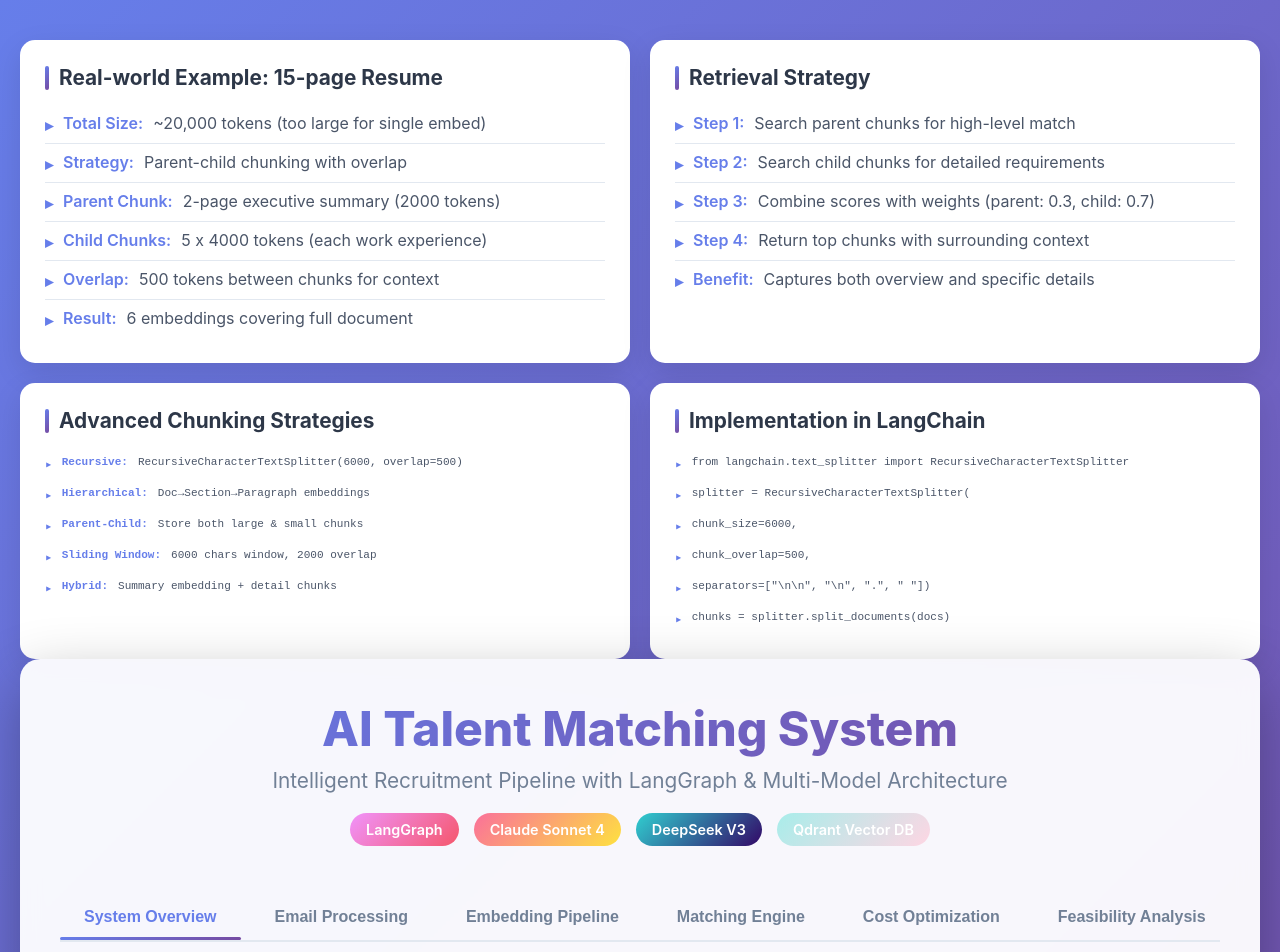
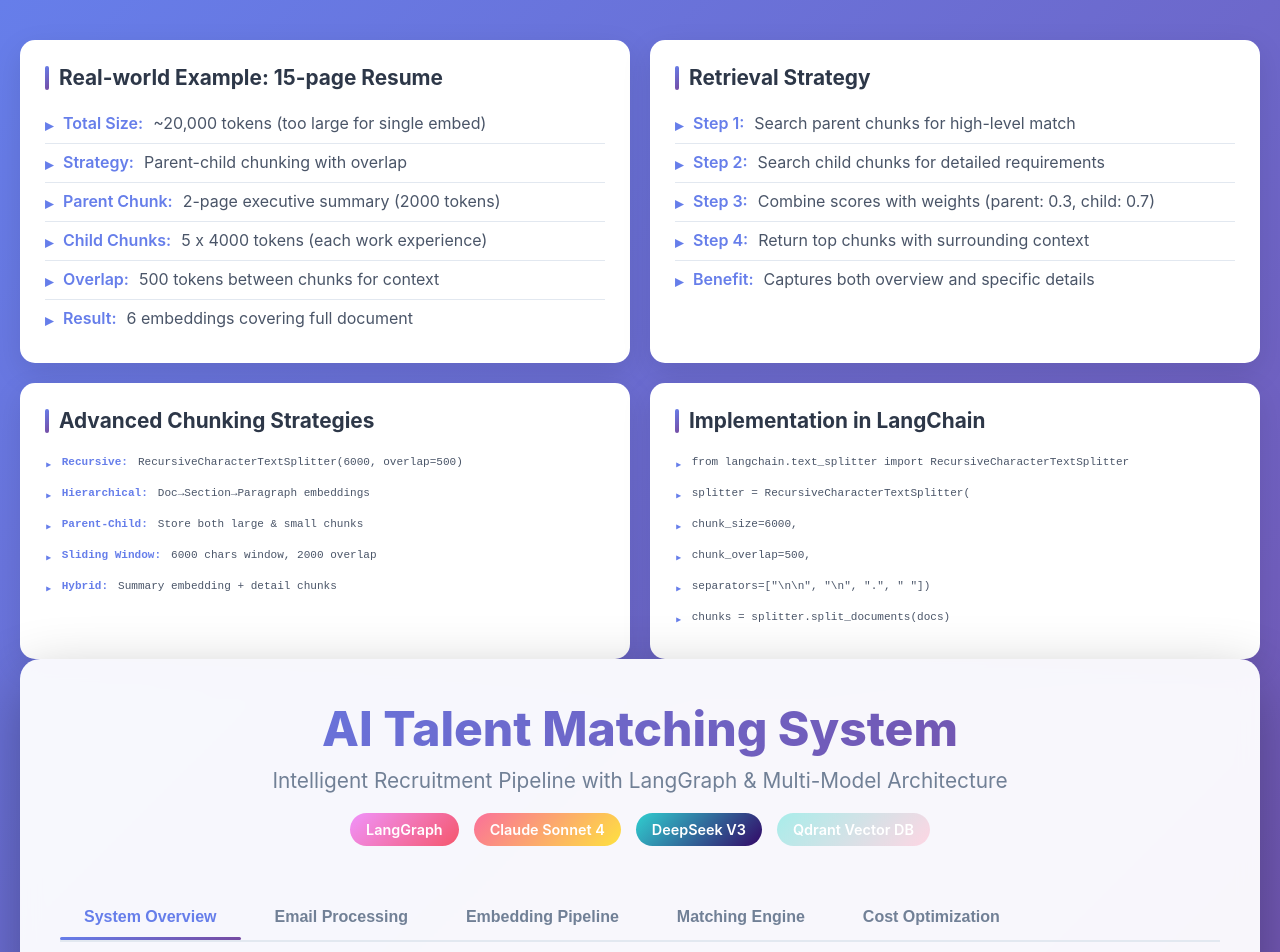
Before and after one commit to zhanglingfei/AI-talent-langGraph, a plain HTML site: page index.html in a window 1280 px wide. Shown: the top 952 px of the page. Drawn offline with Linux system fonts and the light colour scheme; a script that the page names is missing.

Commit message:
remove feasibility

```diff
--- a/index.html
+++ b/index.html
@@ -361,7 +361,6 @@ font-size: 0.9em;
 <button class="tab" onclick="showTab('embedding')">Embedding Pipeline</button>
 <button class="tab" onclick="showTab('matching')">Matching Engine</button>
 <button class="tab" onclick="showTab('cost')">Cost Optimization</button>
-<button class="tab" onclick="showTab('feasibility')">Feasibility Analysis</button>
 </div>
 
 <!-- System Overview -->
```
